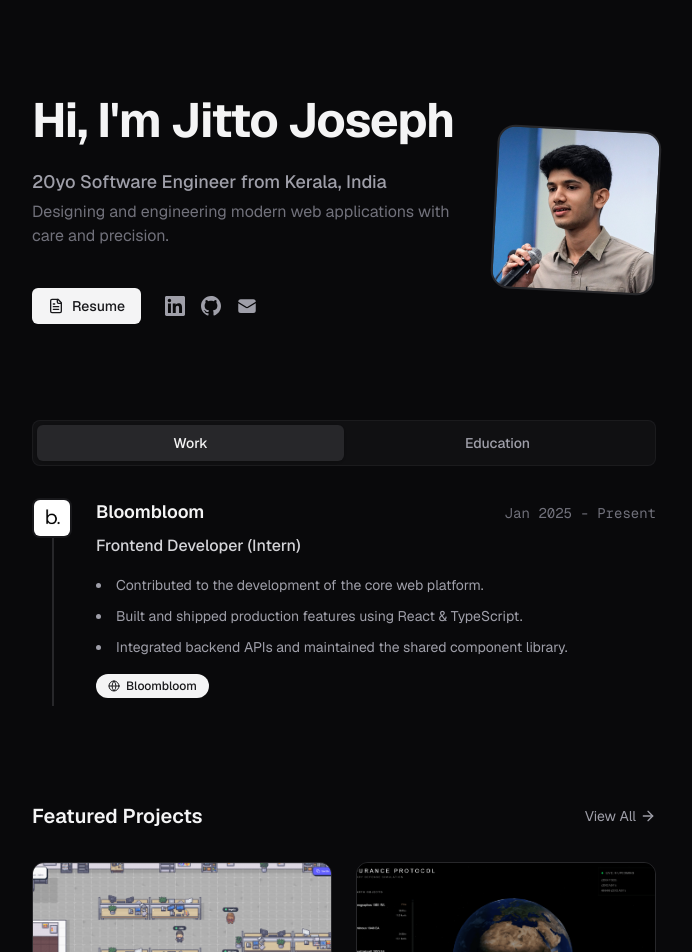
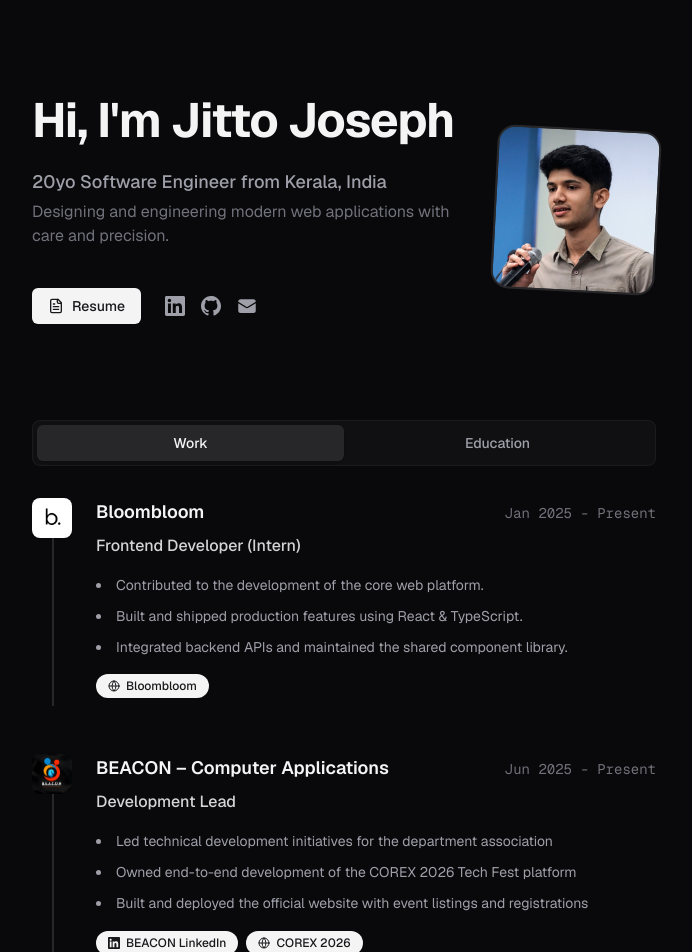
Before and after one commit to JittoJoseph/Portfolio-Jitto, a Next.js app: page / in a window 1280 px wide. Shown: the top 952 px of the page, without its empty margins (296-988 px from the left). Built offline with nearby package versions, Linux system fonts and the light colour scheme.

Commit message:
add another experience item

```diff
--- a/src/components/ExperienceTabs.tsx
+++ b/src/components/ExperienceTabs.tsx
@@ -2,7 +2,7 @@
 
 import { useState } from "react";
 import Image from "next/image";
-import { GlobeIcon, LinkIcon } from "./Icons";
+import { GlobeIcon, LinkIcon, LinkedInIcon } from "./Icons";
 
 type Link = {
   label: string;
@@ -65,7 +65,7 @@ export default function ExperienceTabs({
 
             {/* Timeline logo or dot */}
             {item.image ? (
-              <div className="absolute left-[0px] top-0 h-10 w-10 rounded-lg overflow-hidden border-2 border-zinc-900 bg-zinc-800">
+              <div className="absolute left-[0px] top-0 h-10 w-10 rounded-lg overflow-hidden">
                 <Image
                   src={item.image}
                   alt={item.company || item.institution || "Logo"}
@@ -112,6 +112,8 @@ export default function ExperienceTabs({
                   >
                     {link.icon === "globe" ? (
                       <GlobeIcon className="h-3 w-3" />
+                    ) : link.icon === "linkedin" ? (
+                      <LinkedInIcon className="h-3 w-3" />
                     ) : (
                       <LinkIcon className="h-3 w-3" />
                     )}
--- a/src/data/career.json
+++ b/src/data/career.json
@@ -16,5 +16,28 @@
         "icon": "globe"
       }
     ]
+  },
+  {
+    "company": "BEACON – Computer Applications",
+    "role": "Development Lead",
+    "period": "Jun 2025 - Present",
+    "image": "/beacon.jpg",
+    "bullets": [
+      "Led technical development initiatives for the department association",
+      "Owned end-to-end development of the COREX 2026 Tech Fest platform",
+      "Built and deployed the official website with event listings and registrations"
+    ],
+    "links": [
+      {
+        "label": "BEACON LinkedIn",
+        "href": "https://www.linkedin.com/company/beacon-bvm",
+        "icon": "linkedin"
+      },
+      {
+        "label": "COREX 2026",
+        "href": "https://bvmtechfest.com/",
+        "icon": "globe"
+      }
+    ]
   }
 ]
```
Also changed, not shown: public/beacon.jpg (added).
